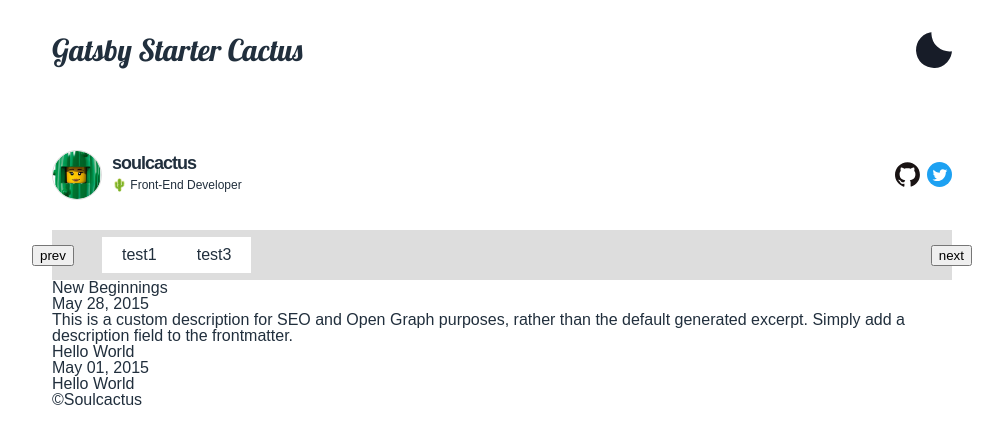
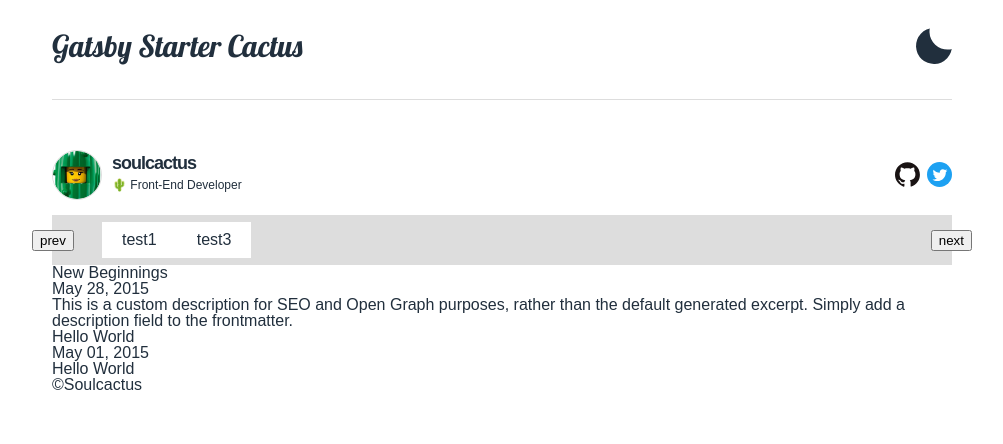
Before and after one commit to soulcactus/gatsby-starter-cactus, a Gatsby site: page / in a window 1280 px wide. Shown: the whole page, without its empty margins (138-1141 px from the left). Built offline with nearby package versions, Linux system fonts and the light colour scheme; Gatsby itself is replaced by a stand-in of ours; a web font is replaced by a local one.

Commit message:
🔧 Fix : Fix dark theme and styles

```diff
--- a/src/components/Category.tsx
+++ b/src/components/Category.tsx
@@ -24,7 +24,7 @@ const StyledCategory = styled.nav`
     position: relative;
     width: 100%;
     height: 5rem;
-    margin: 3rem 0 0;
+    margin: 1.5rem 0 0;
     background: #ddd;
 
     button {
--- a/src/components/Header.tsx
+++ b/src/components/Header.tsx
@@ -1,19 +1,18 @@
 import { Link } from 'gatsby';
 import styled from 'styled-components';
 
-import Switch from '@components/Switch';
 import { HeaderProps } from '@interfaces/components/header';
 import { justifiedBoxStyles } from '@styles/mixins';
 
 export default function Header(props: HeaderProps) {
-    const { title } = props;
+    const { children, title } = props;
 
     return (
         <StyledHeader>
             <h1>
                 <Link to="/">{title}</Link>
             </h1>
-            <Switch />
+            {children}
         </StyledHeader>
     );
 }
@@ -23,6 +22,8 @@ const StyledHeader = styled.header`
     width: 100%;
     height: 10rem;
     margin: 0 0 5rem;
+    border-bottom: 0.1rem solid #ddd;
+    padding: 0 0 0.8rem;
 
     h1 {
         font-family: ${(props) => props.theme.fontFamily.title};
--- a/src/components/Layout.tsx
+++ b/src/components/Layout.tsx
@@ -1,22 +1,34 @@
+import { useCallback, useState } from 'react';
 import styled, { ThemeProvider } from 'styled-components';
 
 import Bio from '@components/Bio';
 import Category from '@components/Category';
 import Header from '@components/Header';
+import ThemeSwitch from '@components/ThemeSwitch';
 import { LayoutProps } from '@interfaces/components/layout';
 import GlobalStyles from '@styles/global';
 import theme from '@styles/theme';
 
 export default function Layout(props: LayoutProps) {
     const { categories, children, title } = props;
+    const [darkThemeState, setDarkTheme] = useState(false);
+
+    const handleDarkTheme = useCallback((e) => {
+        setDarkTheme(e.target.checked);
+    }, []);
 
     return (
         <ThemeProvider theme={theme}>
             <GlobalStyles />
             <div>
                 <StyledWrapper>
-                    <Header title={title} />
-                    <Bio />
+                    <Header title={title}>
+                        <ThemeSwitch
+                            darkTheme={darkThemeState}
+                            handleChange={handleDarkTheme}
+                        />
+                    </Header>
+                    <Bio darkTheme={darkThemeState} />
                     <Category categories={categories as string[]} />
                     <main>{children}</main>
                     <footer>©Soulcactus</footer>
--- a/src/components/SEO.tsx
+++ b/src/components/SEO.tsx
@@ -15,7 +15,6 @@ export default function SEO(props: SEOProps) {
                             github
                             facebook
                             twitter
-                            instagram
                         }
                     }
                 }
--- a/src/components/Switch.tsx
+++ /dev/null
@@ -1,88 +0,0 @@
-import { useCallback, useState } from 'react';
-import Helmet from 'react-helmet';
-import styled from 'styled-components';
-
-export default function Switch() {
-    const [darkModeState, setDarkMode] = useState(false);
-
-    const handleDarkMode = useCallback((e) => {
-        setDarkMode(e.target.checked);
-    }, []);
-
-    return (
-        <>
-            {darkModeState && (
-                <Helmet
-                    bodyAttributes={{
-                        class: 'dark',
-                    }}
-                />
-            )}
-            <StyledSwitch>
-                <input onChange={handleDarkMode} type="checkbox" />
-                <div />
-            </StyledSwitch>
-        </>
-    );
-}
-
-const StyledSwitch = styled.label`
-    cursor: pointer;
-
-    input {
-        display: none;
-
-        & + div {
-            border-radius: 50%;
-            width: 36px;
-            height: 36px;
-            position: relative;
-            box-shadow: inset 16px -16px 0 0 #171c28;
-            transform: scale(1) rotate(-2deg);
-            transition: box-shadow 0.5s ease 0s, transform 0.4s ease 0.1s;
-
-            &:before {
-                content: '';
-                width: inherit;
-                height: inherit;
-                border-radius: inherit;
-                position: absolute;
-                left: 0;
-                top: 0;
-                transition: background 0.3s ease;
-            }
-
-            &:after {
-                content: '';
-                width: 8px;
-                height: 8px;
-                border-radius: 50%;
-                margin: -4px 0 0 -4px;
-                position: absolute;
-                top: 50%;
-                left: 50%;
-                box-shadow: 0 -23px 0 white, 0 23px 0 white, 23px 0 0 white,
-                    -23px 0 0 white, 15px 15px 0 white, -15px 15px 0 white,
-                    15px -15px 0 white, -15px -15px 0 white;
-                transform: scale(0);
-                transition: all 0.3s ease;
-            }
-        }
-
-        &:checked + div {
-            box-shadow: inset 32px -32px 0 0 white;
-            transform: scale(0.5) rotate(0deg);
-            transition: transform 0.3s ease 0.1s, box-shadow 0.2s ease 0s;
-
-            &:before {
-                background: white;
-                transition: background 0.3s ease 0.1s;
-            }
-
-            &:after {
-                transform: scale(1.5);
-                transition: transform 0.5s ease 0.15s;
-            }
-        }
-    }
-`;
--- /dev/null
+++ b/src/components/ThemeSwitch.tsx
@@ -0,0 +1,88 @@
+import Helmet from 'react-helmet';
+import styled from 'styled-components';
+
+import { ThemeSwitchProps } from '@interfaces/components/themeSwitch';
+
+export default function ThemeSwitch(props: ThemeSwitchProps) {
+    const { darkTheme, handleChange } = props;
+
+    return (
+        <>
+            {darkTheme && (
+                <Helmet
+                    bodyAttributes={{
+                        class: 'dark',
+                    }}
+                />
+            )}
+            <StyledSwitch>
+                <label>
+                    <input onChange={handleChange} type="checkbox" />
+                    <div />
+                </label>
+            </StyledSwitch>
+        </>
+    );
+}
+
+const StyledSwitch = styled.div`
+    label {
+        cursor: pointer;
+
+        input {
+            display: none;
+
+            & + div {
+                border-radius: 50%;
+                width: 36px;
+                height: 36px;
+                box-shadow: inset 14px -14px 0 0 #212f3d;
+                transform: scale(1) rotate(-2deg);
+                transition: box-shadow 0.4s ease 0s, transform 0.3s ease 0.1s;
+
+                &:before {
+                    content: '';
+                    width: inherit;
+                    height: inherit;
+                    border-radius: inherit;
+                    position: absolute;
+                    left: 0;
+                    top: 0;
+                    transition: background 0.2s ease;
+                }
+
+                &:after {
+                    content: '';
+                    width: 8px;
+                    height: 8px;
+                    border-radius: 50%;
+                    margin: -4px 0 0 -4px;
+                    position: absolute;
+                    top: 50%;
+                    left: 50%;
+                    box-shadow: 0 -23px 0 white, 0 23px 0 white, 23px 0 0 white,
+                        -23px 0 0 white, 15px 15px 0 white, -15px 15px 0 white,
+                        15px -15px 0 white, -15px -15px 0 white;
+                    transform: scale(0);
+                    transition: all 0.2s ease;
+                }
+            }
+
+            &:checked + div {
+                box-shadow: inset 28px -28px 0 0 #212f3d;
+                transform: scale(0.5) rotate(0deg);
+                transition: transform 0.2s ease 0.1s, box-shadow 0.1s ease 0s;
+
+                &:before {
+                    background: white;
+                    transition: background 0.2s ease 0.05s;
+                }
+
+                &:after {
+                    transform: scale(1.5);
+                    transition: transform 0.4s ease 0.1s;
+                }
+            }
+        }
+    }
+`;
--- a/src/interfaces/commons.ts
+++ b/src/interfaces/commons.ts
@@ -1,3 +1,7 @@
+export interface DarkTheme {
+    darkTheme: boolean;
+}
+
 export interface SiteMetaData {
     siteMetadata: Title;
 }
--- a/src/interfaces/components/header.ts
+++ b/src/interfaces/components/header.ts
@@ -1,3 +1,5 @@
 import { Title } from '@interfaces/commons';
 
-export interface HeaderProps extends Title {}
+export interface HeaderProps extends Title {
+    children: JSX.Element;
+}
--- a/src/styles/global.ts
+++ b/src/styles/global.ts
@@ -17,10 +17,10 @@ const GlobalStyles = createGlobalStyle`
         font-family: ${(props) => props.theme.fontFamily.normal};
         font-size: ${(props) => props.theme.fontSize.normal};
         color: ${(props) => props.theme.colors.normal};
-        transition: background .4s ease;
+        transition: background 0.3s ease;
 
         &.dark {
-            background: #171C28;
+            background: #171c28;
         }
     }
 
--- a/src/styles/theme.ts
+++ b/src/styles/theme.ts
@@ -1,6 +1,6 @@
 const theme = {
     colors: {
-        normal: '#212F3D',
+        normal: '#212f3d',
     },
     fontFamily: {
         normal: 'Spoqa Han Sans, sans-serif',
```
